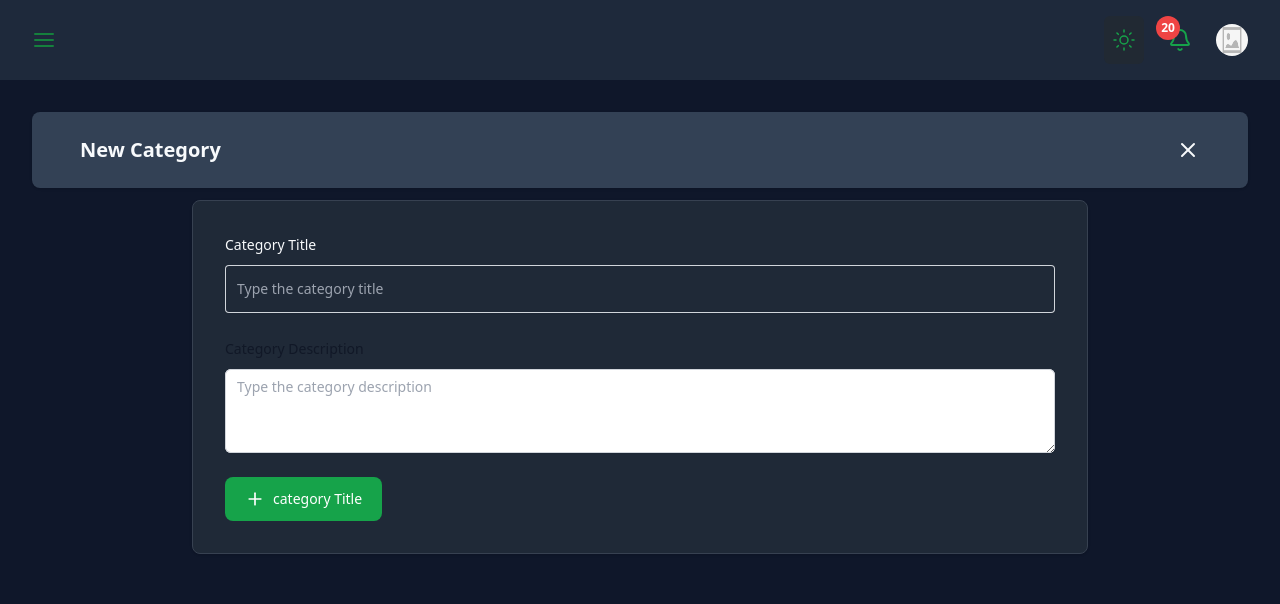
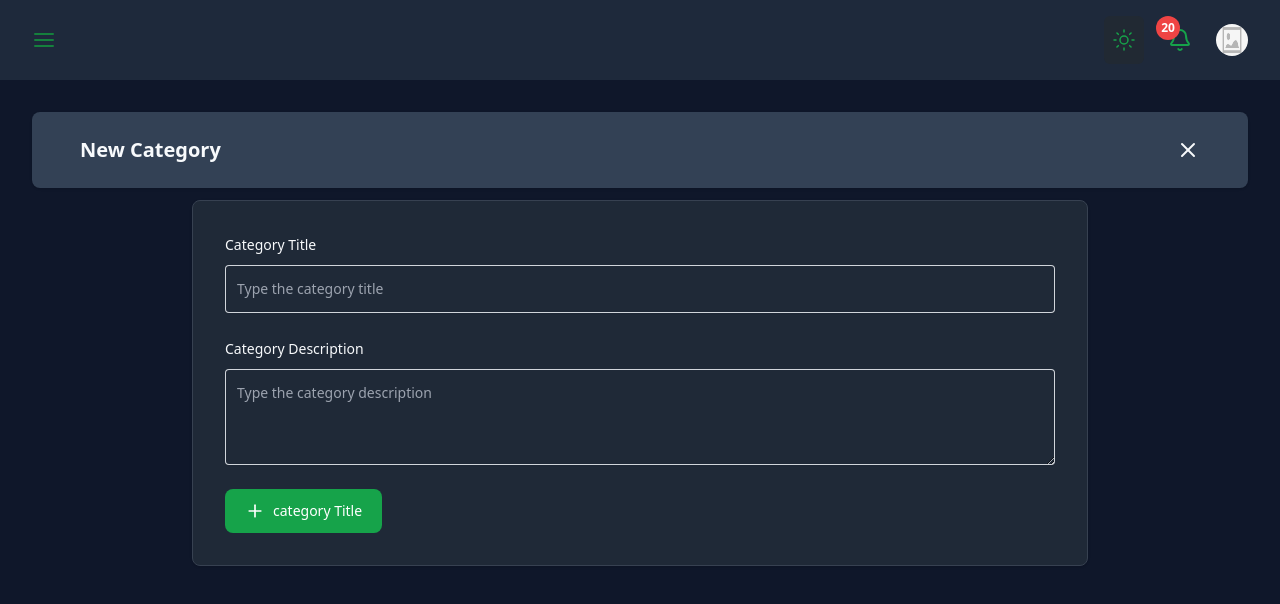
Before and after one commit to AdelekeOfAfrica/ecommerce-typescript, a Next.js app: page /dashboard/categories/new in a window 1280 px wide. Shown: the top 604 px of the page. Built offline with nearby package versions, Linux system fonts and the light colour scheme.

Commit message:
finished orking on the form and slug

```diff
--- a/app/(back-end)/dashboard/(catalog)/categories/new/page.jsx
+++ b/app/(back-end)/dashboard/(catalog)/categories/new/page.jsx
@@ -6,10 +6,13 @@ import TextInput from '../../../../../../components/FormInputs/TextInput';
 import SubmitButton from '../../../../../../components/FormInputs/SubmitButton';
 import { useForm } from 'react-hook-form';
 import TextAreaInput from '../../../../../../components/FormInputs/TextAreaInput';
+import { generateSlug } from '../../../../../../lib/generateSlug';
 
 export default function NewCategory() {
   const {register,handleSubmit,formState:{errors}}=useForm();
   async function onSubmit(data){
+    const slug = generateSlug(data.title);
+    data.slug=slug
     console.log(data);
   }
   return (
--- a/components/FormInputs/TextAreaInput.jsx
+++ b/components/FormInputs/TextAreaInput.jsx
@@ -5,7 +5,7 @@ export default function TextAreaInput({label,name,register,errors,isRequired=tru
 }) {
   return (
     <div className={className}>
-      <label htmlFor="{name}"className="block text-sm font-medium leading-6 text-gray-900 mb-2">{label}</label>
+      <label htmlFor="{name}"className="block text-sm font-medium leading-6 text-gray-900 dark:text-slate-50  mb-2">{label}</label>
       <div className="mt-2">
         <textarea
         {...register(name, { required: isRequired })}
@@ -14,10 +14,9 @@ export default function TextAreaInput({label,name,register,errors,isRequired=tru
         id={name}
         defaultValue={defaultValue}
         autoComplete={name}
-        className="block w-full rounded-md border-0 py-1.5 text-gray-900 shadow-sm ring-1
-        ring-inset ring-gray-300 placeholder:text-gray-400
-        focus:ring-inset focus:ring-indigo-600 sm:text-sm
-        sm:leading-6" placeholder={`Type the ${label.toLowerCase()}`} />
+        className="block w-full rounded border-0 py-3 text-gray-900 shadow-sm ring-1 ring-inset ring-gray-300
+          placeholder:text-gray-400 focus:ring-green-700 dark:focus:ring-slate-500 focus:ring-inset  sm:text-sm
+          sm:leading-6 dark:bg-transparent dark:text-slate-100" placeholder={`Type the ${label.toLowerCase()}`} />
 
 
         {errors?.[name] && (
--- /dev/null
+++ b/lib/generateSlug.js
@@ -0,0 +1,12 @@
+
+
+export  function generateSlug(title) {
+    const slug = title
+    .toLowerCase()
+    .replace(/\s+/g,"-")
+    .replace(/[^\w\-]+/g,"")
+    .replace(/\-\w\-+/g,"-")
+    .replace(/^\-+/,"")
+    .replace(/\-+$/,"");
+  return slug;
+}
```
